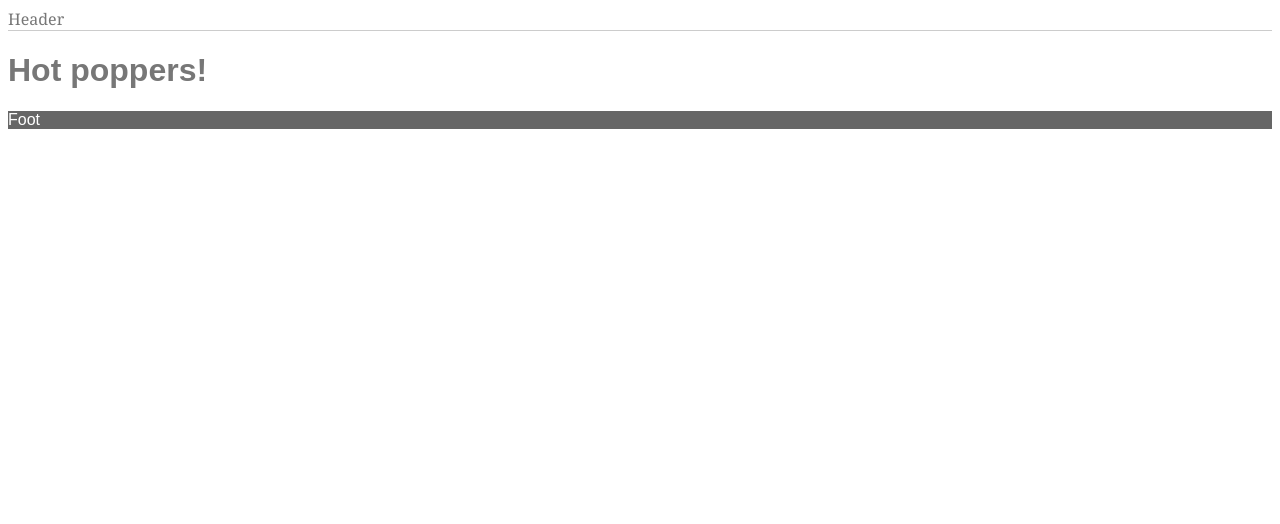
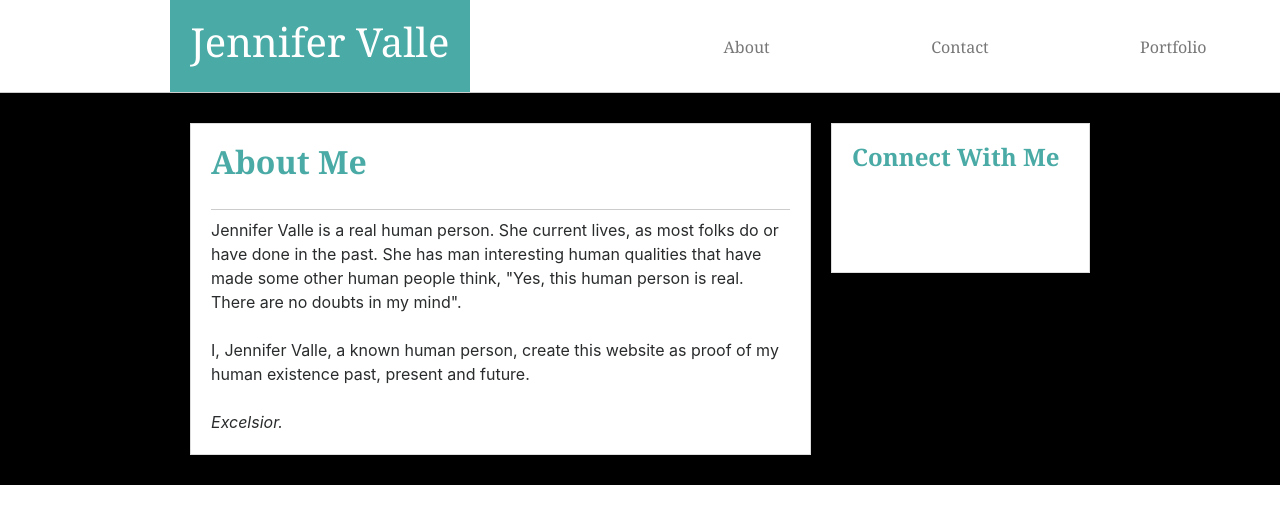
Before and after one commit to jvallexm/Basic-Portfolio, a plain HTML site: page index.html in a window 1280 px wide. Drawn offline with nearby package versions, Linux system fonts and the light colour scheme.

Commit message:
Almost done with portfolio

```diff
--- a/assets/style.css
+++ b/assets/style.css
@@ -2,26 +2,64 @@ body{
 	color: #777777;
 	font-family: 'Arial', 'Helvetica Neue', Helvetica, sans-serif;
 }
+.title{
+  		font-family: 'Georgia', Times, Times New Roman, serif;
+}
+#main{
+  background-color: black;
+}
+#the-middle{
+  padding: 30px;
+  width: 960px;
+  display: flex;
+  direction: column;
+}
+.center{
+	text-align: center;
+}
 #content{
+  padding: 20px;
 	width: 650px;
 	border: 1px solid #dddddd;
 	background-color: #ffffff;
 }
 #sidebar{
+  margin-left: 20px;
+  padding: 20px;
 	width: 270px;
+	border: 1px solid #dddddd;
+	background-color: #ffffff;
+  height: 150px;
+}
+.bottom{
+  width: 200px;
+  margin-top: 35px;
 }
 #header{
 	background-color: #ffffff;
 	border-bottom: 1px solid #cccccc;
 	font-family: 'Georgia', Times, Times New Roman, serif;
 }
+.gray-line{
+  padding-bottom: 30px;
+  border-bottom: 1px solid #cccccc;
+}
 #footer{
 	background-color: #666666;
 	color: white !important;
 }
+#my-name{
+  width: 300px;
+  padding: 20px;
+}
 .teal{
 	background-color: #4aaaa5;
+	color: white !important ;
 }
-.content{
-
+.regular{
+  color: #777777;
 }
+.teal-text{
+  font-weight: bold;
+	color: #4aaaa5;
+}
--- a/index.html
+++ b/index.html
@@ -3,14 +3,56 @@
 	<title>
 		Hot Poppers!
 	</title>
-	<link rel="stylesheet" type="text/css" href="assets/style.css">
-	<body>
-		<div id="header">
-			Header
-		</div>
-		<h1>Hot poppers!</h1>
-		<div id="footer">
-			Foot
-		</div>
+	<link rel="stylesheet" type="text/css" href="assets/style.css"/>
+	<link href="https://cdnjs.cloudflare.com/ajax/libs/twitter-bootstrap/4.0.0-alpha.6/css/bootstrap.min.css" rel="stylesheet" />
+
+		<body>
+
+    <div id="header" class="text-center container-fluid">
+      <div class="row">
+          <div class="col-md-6">
+              <center>
+                <div id="my-name" class="teal">
+                  <h1>Jennifer Valle</h1>
+                </div>
+              </center>
+          </div>
+          <div class="col-md-6 bottom regular">
+            <div class="row">
+              <div class="col-sm-4">
+                  About
+              </div>
+              <div class="col-sm-4">
+                  Contact
+              </div>
+             <div class="col-sm-4">
+                  Portfolio
+              </div>
+            </div>
+          </div>
+      </div>
+    </div>
+
+    <div id="main">
+      <div id="the-middle" class="text-center container-fluid">
+          <div id="content" class="text-left">
+            <h2 class="title teal-text gray-line">
+              About Me
+            </h2>
+            Jennifer Valle is a real human person. She current lives, as most folks do or have done in the past. She has man interesting human qualities that have made some other human people think, "Yes, this human person is real. There are no doubts in my mind".
+           <br>
+           <br>
+           I, Jennifer Valle, a known human person, create this website as proof of my human existence past, present and future.
+          <br/>
+          <br>
+            <i>Excelsior.</i>
+          </div>
+          <div id="sidebar" class="text-left">
+            <h4 class="title teal-text">
+              Connect With Me
+            </h4>
+          </div>
+      </div>
+    </div>
 	</body>
 </html>
```
